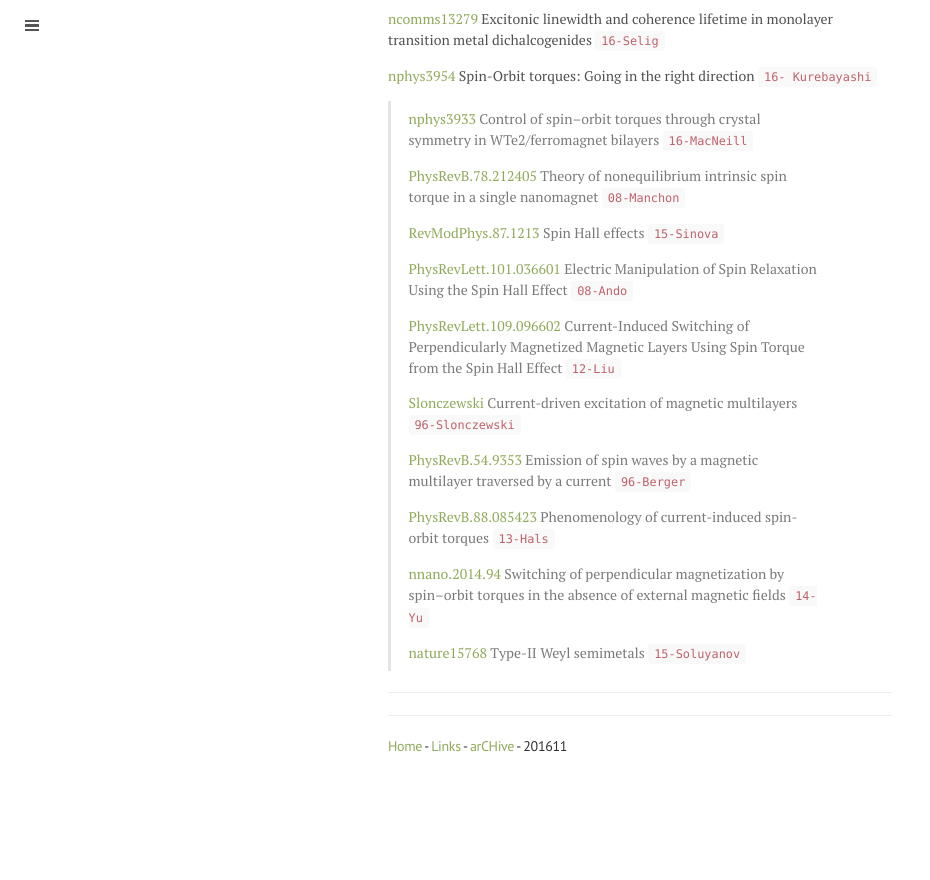
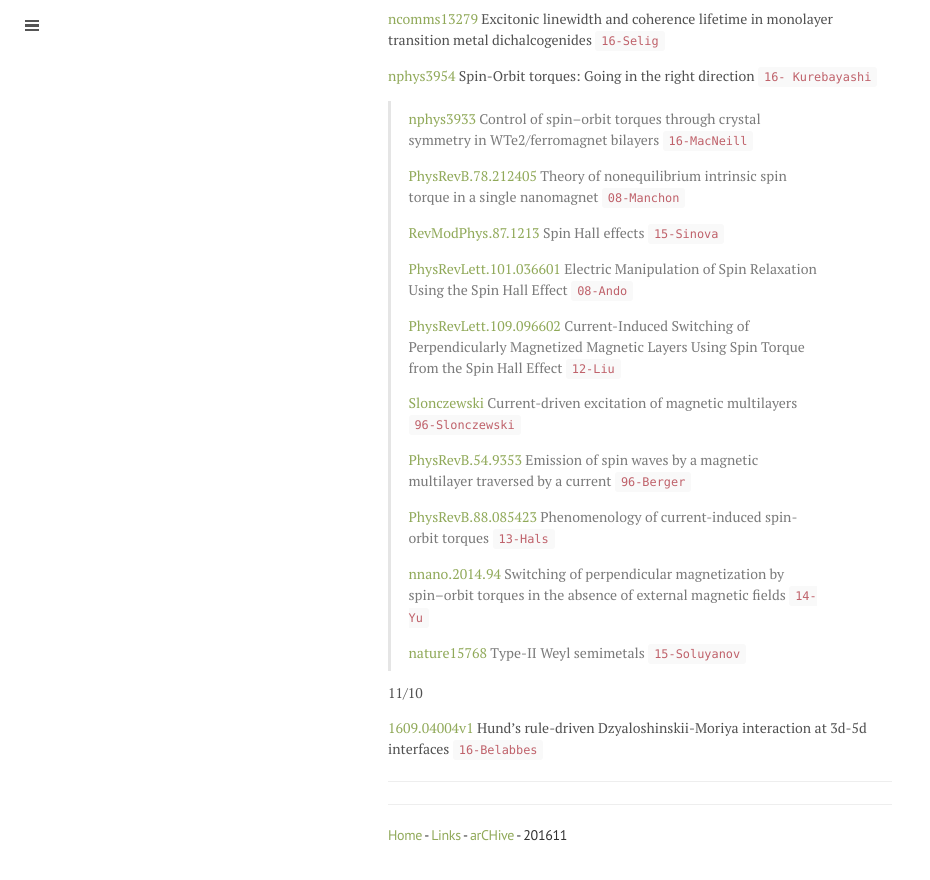
Before and after one commit to qkrwlsghdcjsworlt/work, a Jekyll site: the page built from 201611.md, in a window 1280 px wide and 900 px high, scrolled down 1302 px. Shown: the top 880 px of the window, without its empty margins (0-930 px from the left). Built offline with Jekyll 4.4.1, drawn with Linux system fonts in a browser that asks for light colours; formulas are drawn with MathJax 3; before the commit the page ends 2113 px from its top, so only the background shows below that.

Commit message:
“update”

```diff
--- a/201611.md
+++ b/201611.md
@@ -76,7 +76,9 @@ title: 201611
 >
 [nature15768](http://www.nature.com/nature/journal/v527/n7579/full/nature15768.html) Type-II Weyl semimetals `15-Soluyanov`
 
+11/10
 
+[1609.04004v1](https://arxiv.org/abs/1609.04004v1) Hund's rule-driven Dzyaloshinskii-Moriya interaction at 3d-5d interfaces `16-Belabbes`
 
 
 
```
